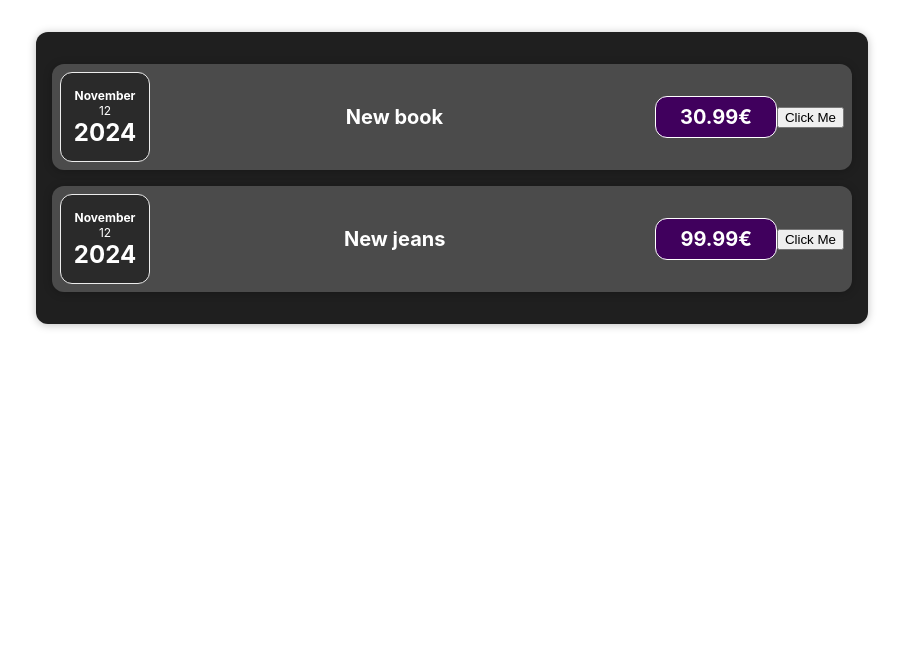
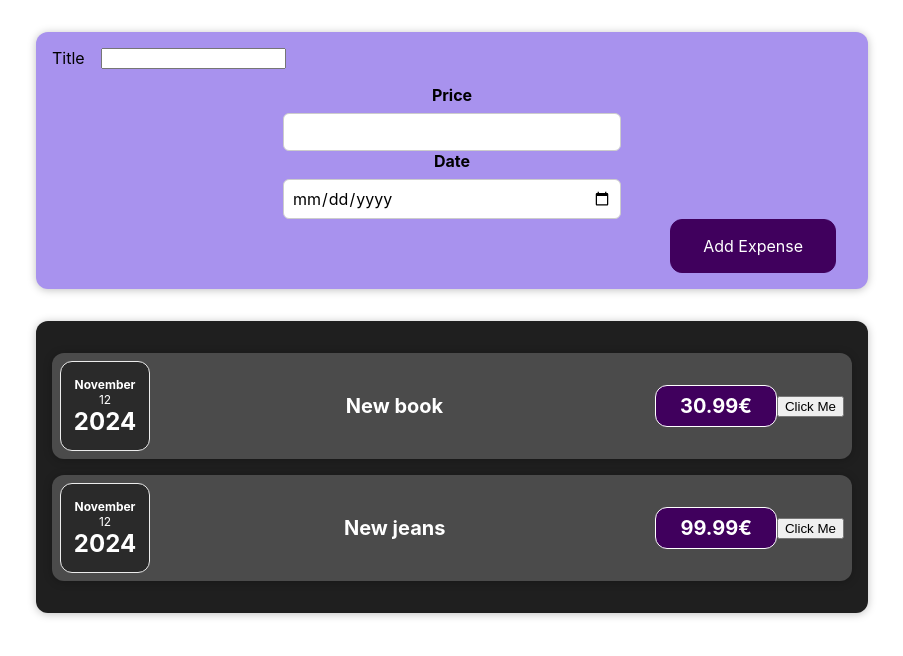
Before and after one commit to SlayHand/react, a React (Vite) app: page / in a window 1280 px wide. Shown: the top 656 px of the page, without its empty margins (188-1091 px from the left). Built offline with nearby package versions, Linux system fonts and the light colour scheme.

Commit message:
yl 11 2/3rd tehtud

```diff
--- a/src/App.jsx
+++ b/src/App.jsx
@@ -1,6 +1,7 @@
 import React from 'react';
 import './App.css';
 import Expenses from './components/Expenses/Expenses.jsx';
+import NewExpense from './components/NewExpense/NewExpense.jsx';
 
 const App = () => {
   const expenses = [
@@ -18,6 +19,7 @@ const App = () => {
 
   return (
     <div className="App">
+      <NewExpense></NewExpense>
       <Expenses expenses={expenses}/>
     </div>
   );
--- /dev/null
+++ b/src/components/NewExpense/ExpenseForm.css
@@ -0,0 +1,26 @@
+.new-expense__controls {
+    display: flex;
+    flex-wrap: wrap;
+    gap: 1rem;
+    margin-bottom: 1rem;
+    text-align: left;
+}
+
+.new-expense__control label {
+    font-weight: bold;
+    margin-bottom: 0.5rem;
+    display: block;
+}
+
+.new-expense__control input {
+    font: inherit;
+    padding: 0.5rem;
+    border-radius: 6px;
+    border: 1px solid #ccc;
+    width: 20rem;
+    max-width: 100%;
+}
+
+.new-expense__actions {
+    text-align: right;
+}
--- /dev/null
+++ b/src/components/NewExpense/ExpenseForm.jsx
@@ -0,0 +1,55 @@
+import { useState } from 'react'
+import './ExpenseForm.css'
+
+const ExpenseForm = (props) => {
+    const [userInput, setuserInput] = useState({
+        enteredTitle: '',
+        enteredPrice: '',
+        enteredDate: ''
+    })
+
+    console.log(userInput)
+
+    const titleChangeHandler = (event) => {
+        setuserInput({
+            ...userInput,
+            enteredTitle: event.target.value
+    })
+    }
+    const priceChangeHandler = (event) => {
+        setuserInput({
+            ...userInput,
+            enteredPrice: event.target.value
+        })
+
+    }
+    const dateChangeHandler = (event) => {
+        setuserInput({
+            ...userInput,
+            enteredDate: event.target.value
+        })
+
+    }
+
+    return (
+        <form>
+            <div className='new-expense__controls'>
+                <label>Title</label>
+                <input type="text" onChange={titleChangeHandler}/>
+            </div>
+            <div className='new-expense__control'>
+            <label>Price</label>
+            <input type="number" min="0.01" step="0.01" onChange={priceChangeHandler}/>
+        </div>
+        <div className='new-expense__control'>
+        <label>Date</label>
+        <input type="date" min="2024-11-12" max="2026-01-31" onChange={dateChangeHandler}/>
+    </div>
+    <div className='new-expense__actions'>
+    <button type="submit">Add Expense</button>
+</div>
+        </form>
+    )
+}
+
+export default ExpenseForm
--- /dev/null
+++ b/src/components/NewExpense/NewExpense.css
@@ -0,0 +1,38 @@
+.new-expense {
+    background-color: #a892ee;
+    padding: 1rem;
+    margin: 2rem auto;
+    width: 50rem;
+    max-width: 95%;
+    border-radius: 12px;
+    text-align: center;
+    box-shadow: 0 1px 8px rgba(0, 0, 0, 0.25);
+}
+
+.new-expense button {
+    font: inherit;
+    cursor: pointer;
+    padding: 1rem 2rem;
+    border: 1px solid #40005d;
+    background-color: #40005d;
+    color: white;
+    border-radius: 12px;
+    margin-right: 1rem;
+}
+
+.new-expense button:hover,
+.new-expense button:active {
+    background-color: #510674;
+    border-color: #510674;
+}
+
+.new-expense button.alternative {
+    color: #220131;
+    border-color: transparent;
+    background-color: transparent;
+}
+
+.new-expense button.alternative:hover,
+.new-expense button.alternative:active {
+    background-color: #ddb3f8;
+}
--- /dev/null
+++ b/src/components/NewExpense/NewExpense.jsx
@@ -0,0 +1,12 @@
+import "./NewExpense.css"
+import ExpenseForm from "./ExpenseForm"
+
+const NewExpense = (props) => {
+    return (
+        <div className="new-expense">
+            <ExpenseForm />
+        </div>
+    )
+}
+
+export default NewExpense
```
